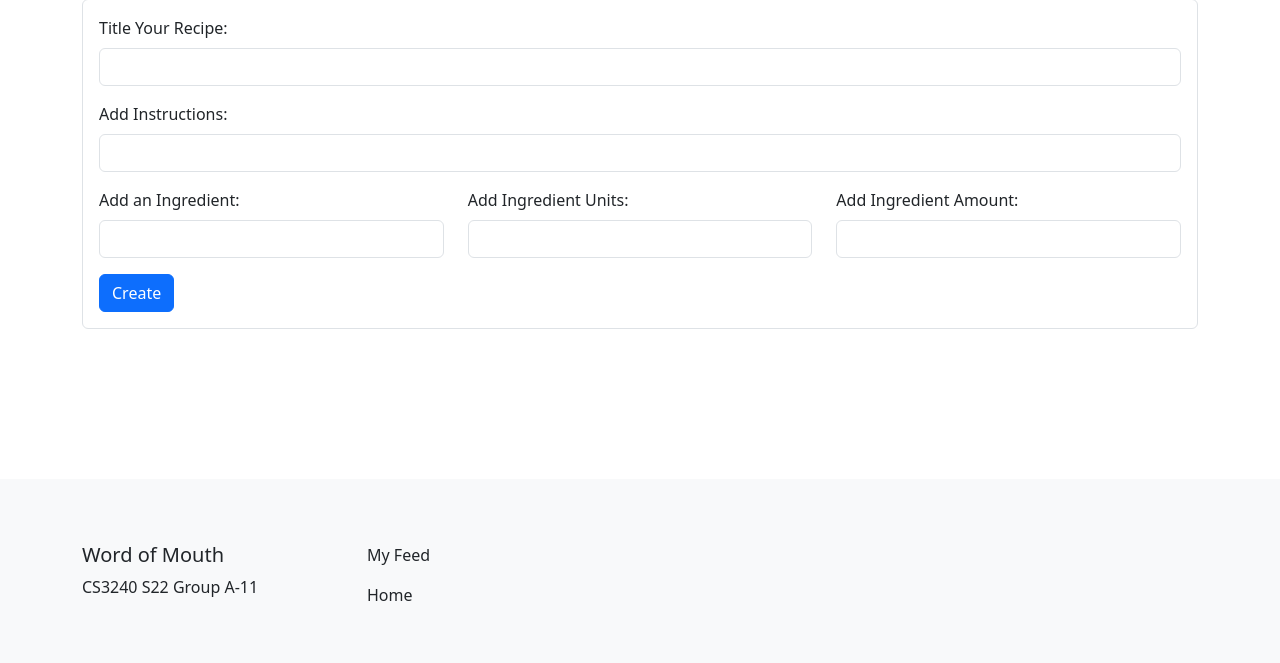
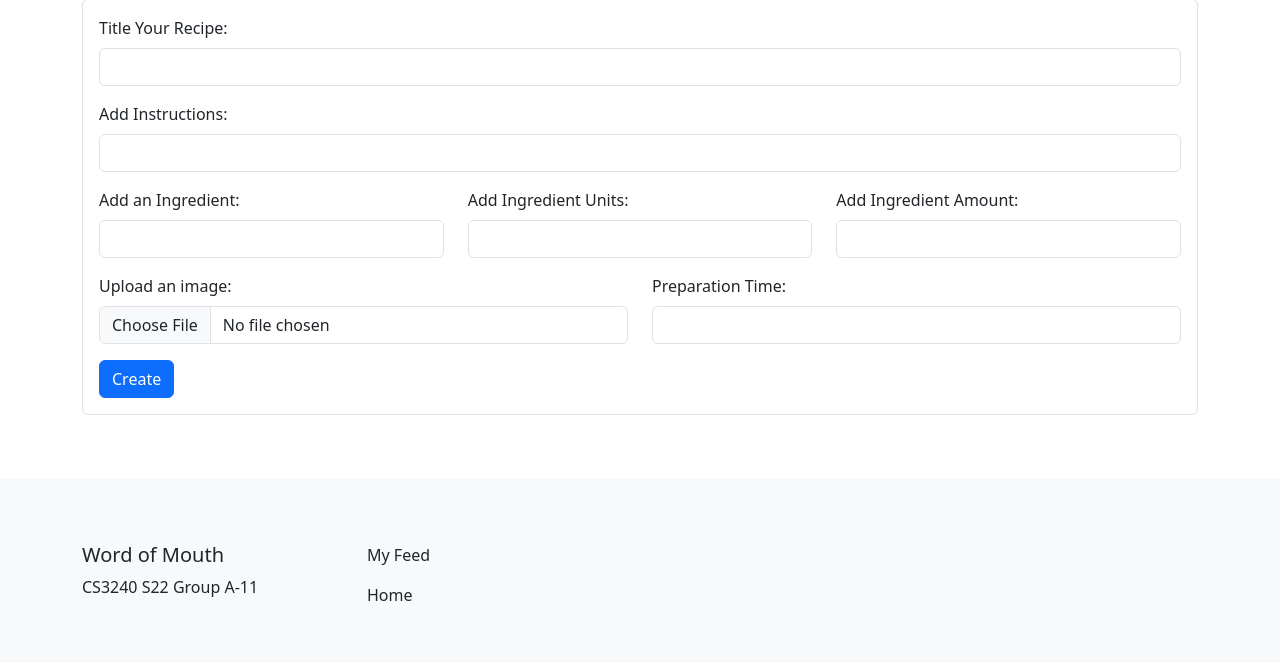
Before and after one commit to uva-cs3240-s22/group-project-a-11, a Django app: page /recipeSubmission in a window 1280 px wide. Shown: the part 137-800 px from the top of the page. Run offline with Django 4.2, Linux system fonts and the light colour scheme; some libraries are stand-ins or nearby versions.

Commit message:
stored time_to_make, recipe image, and writer when new recipe is created

```diff
--- a/home/templates/recipeSubmission.html
+++ b/home/templates/recipeSubmission.html
@@ -14,7 +14,7 @@
 
 {% block content %}
     <h1 class="mt-3 text-center"> Create a New Recipe </h1>
-    <form method="POST" class="form-control p-3 mt-3">
+    <form method="POST" class="form-control p-3 mt-3" enctype="multipart/form-data">
         {% csrf_token %}
         <div class="mb-3">
             <label for="recipe-title-input" class="form-label">Title Your Recipe:</label>
@@ -38,6 +38,16 @@
                 <input type="number" name='amount' class="form-control" id="recipe-ingredient-amount-input"/>
             </div>
         </div>
+        <div class="mb-3 row">
+            <div class="col">
+                <label for="image" class="form-label">Upload an image:</label>
+                <input class="form-control" name="img_url" type="file" id="recipe-image">
+            </div>
+            <div class="col">
+                <label for="time-to-make" class="form-label">Preparation Time:</label>
+                <input type="number" name='time_to_make' class="form-control" id="time-to-make"/>
+            </div>
+        </div>
 
         {% buttons %}
             <button type="submit" class="btn btn-primary justify-content-right">
--- a/home/views.py
+++ b/home/views.py
@@ -6,7 +6,7 @@ from django.views import generic
 from django.utils import timezone
 from django.contrib.auth.models import User
 from .models import Recipe, Step, Ingredient, Tag, User, RecipeComment
-
+import pdb
 
 # Create your views here.
 def home_view(request):
@@ -75,6 +75,7 @@ def add_comment(request,recipe_id):
 
 def submit_recipe(request):
     if request.method == "POST":
+        breakpoint()
         recipe_title = request.POST.get('title')
         step_text = request.POST.get('text')
         ingredient_name = request.POST.get('ingredient')
@@ -84,6 +85,8 @@ def submit_recipe(request):
         recid = newRecipe.id
 
         newRecipe.recipeTitle = recipe_title
+        newRecipe.time_to_make = request.POST.get('time_to_make')
+        newRecipe.image = request.FILES.get('img_url')
         step = Step.objects.create()
         ingred = Ingredient.objects.create()
         step.text = step_text
@@ -92,7 +95,7 @@ def submit_recipe(request):
         ingred.quantity = unit_amount
         step.recipe.set(Recipe.objects.filter(id=recid))
         ingred.recipe.set(Recipe.objects.filter(id=recid))
-        newRecipe.user = request.user
+        newRecipe.writer = request.user
         newRecipe.save()
         ingred.save()
         step.save()
```
